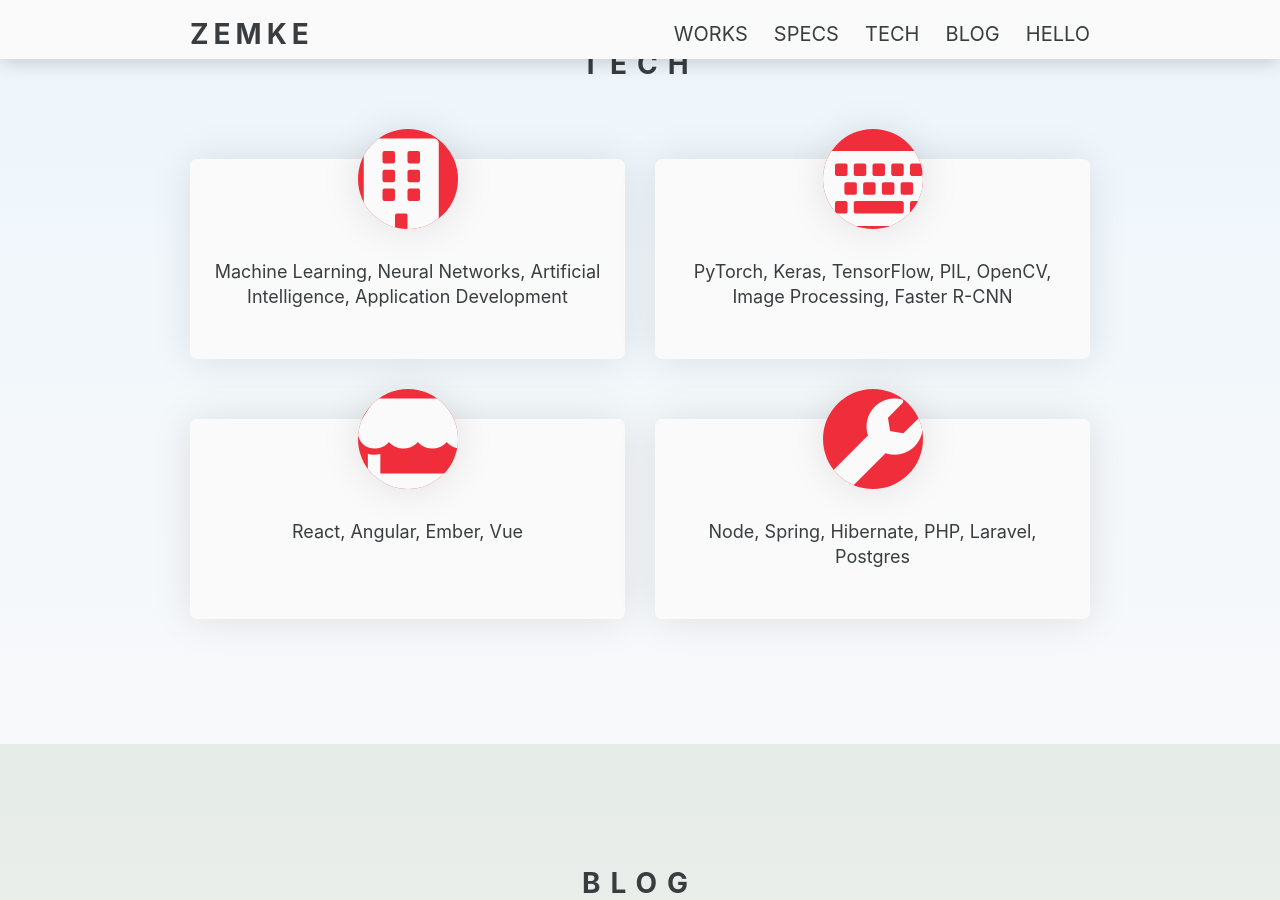
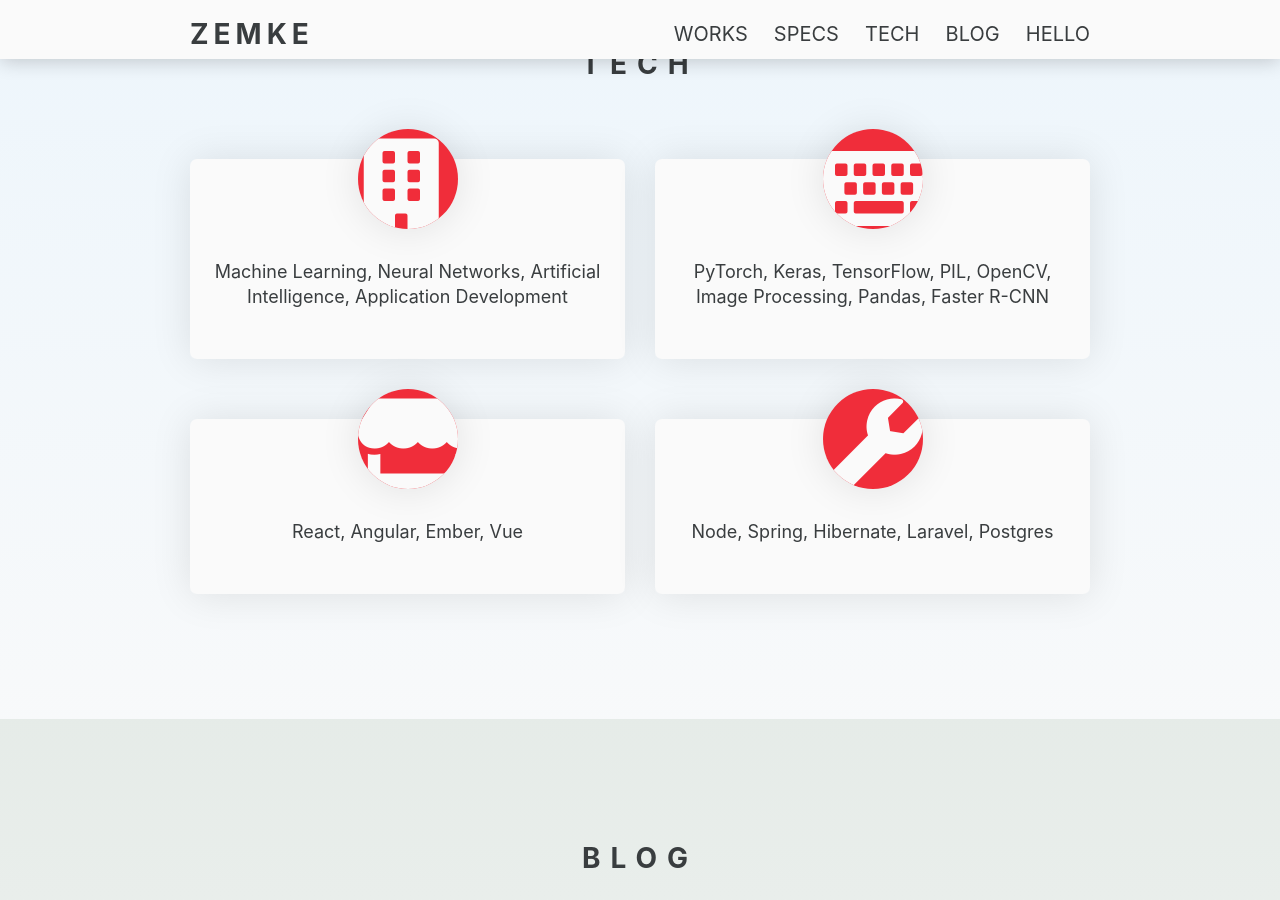
Before and after one commit to Zemke/zemke.github.io, a Jekyll site: the page built from index.html, in a window 1280 px wide and 900 px high, scrolled down 4427 px. Built offline with Jekyll 4.4.1, drawn with Linux system fonts in a browser that asks for light colours.

Commit message:
Can do Pandas maybe

```diff
--- a/_data/tech.yml
+++ b/_data/tech.yml
@@ -1,8 +1,8 @@
 - fa: "building"
   content: "Machine Learning, Neural Networks, Artificial Intelligence, Application Development"
 - fa: "keyboard"
-  content: "PyTorch, Keras, TensorFlow, PIL, OpenCV, Image Processing, Faster R-CNN"
+  content: "PyTorch, Keras, TensorFlow, PIL, OpenCV, Image Processing, Pandas, Faster R-CNN"
 - fa: "store"
   content: "React, Angular, Ember, Vue"
 - fa: "wrench"
-  content: "Node, Spring, Hibernate, PHP, Laravel, Postgres"
+  content: "Node, Spring, Hibernate, Laravel, Postgres"
```
